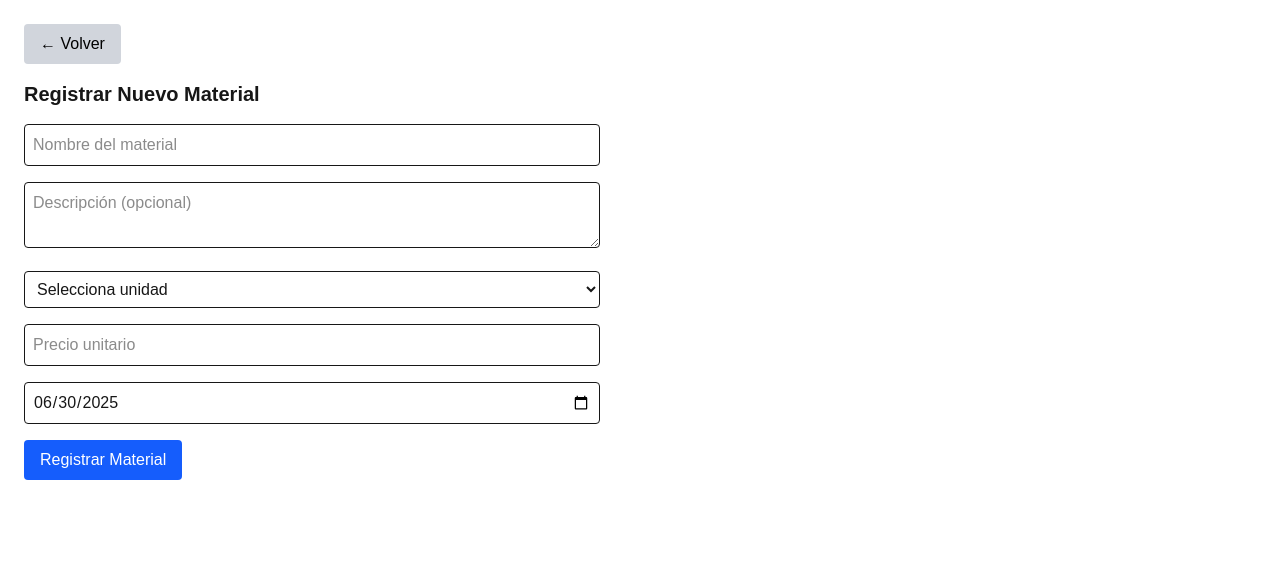
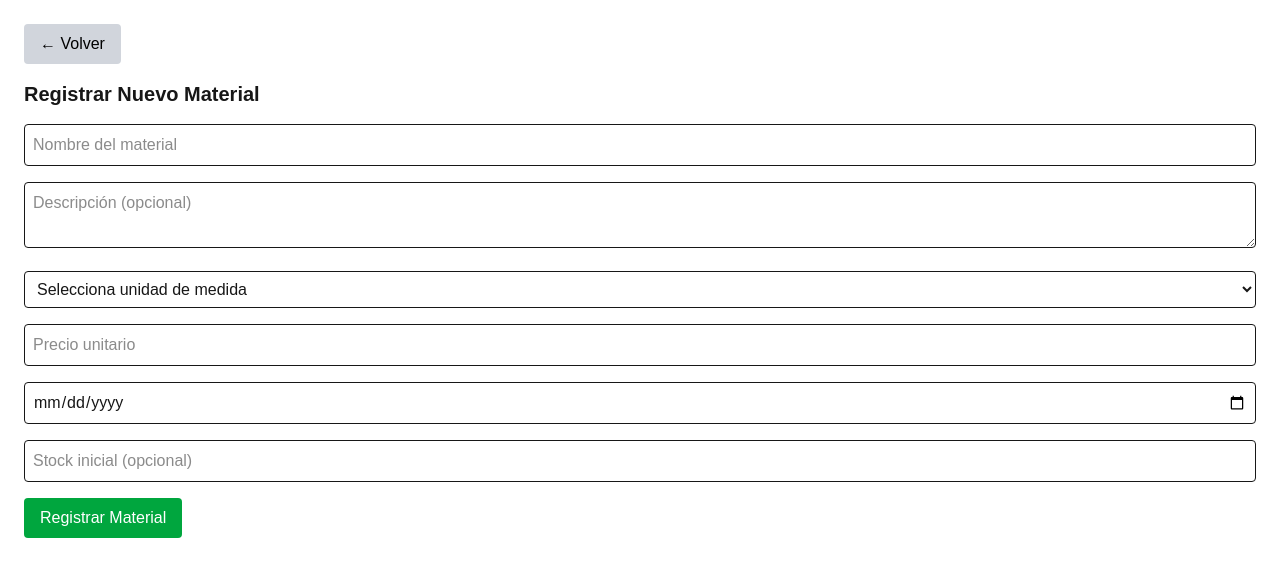
Before and after one commit to diegot-cmd/inventario-obras, a Next.js app: page /materiales/crear in a window 1280 px wide. Shown: the top 576 px of the page. Built offline with nearby package versions, Linux system fonts and the light colour scheme.

Commit message:
actualizacion final

```diff
--- a/src/app/api/materiales/route.ts
+++ b/src/app/api/materiales/route.ts
@@ -4,14 +4,13 @@ import prisma from '@/lib/db'
 export async function POST(req: Request) {
   try {
     const data = await req.json()
-    const { nombre, descripcion, unidad_medida, precio_unitario, fecha_registro } = data
+    const { nombre, descripcion, unidad_medida, precio_unitario, fecha_registro, stock_actual } = data
 
-    // Validación básica
     if (!nombre || !unidad_medida || !precio_unitario) {
       return NextResponse.json({ error: 'Faltan campos obligatorios' }, { status: 400 })
     }
 
-    // Verificar duplicado por nombre
+    // Validar duplicado
     const existente = await prisma.materiales.findFirst({
       where: { nombre: nombre.trim() },
     })
@@ -22,10 +21,9 @@ export async function POST(req: Request) {
 
     // Corregir desfase de zona horaria
     const fecha = fecha_registro
-      ? new Date(new Date(fecha_registro).getTime() - new Date(fecha_registro).getTimezoneOffset() * 60000)
-      : new Date(new Date().getTime() - new Date().getTimezoneOffset() * 60000)
+      ? new Date(new Date(fecha_registro).getTime() + new Date().getTimezoneOffset() * 60000)
+      : new Date(new Date().getTime() + new Date().getTimezoneOffset() * 60000)
 
-    // Guardar material
     const nuevo = await prisma.materiales.create({
       data: {
         nombre: nombre.trim(),
@@ -33,6 +31,7 @@ export async function POST(req: Request) {
         unidad_medida,
         precio_unitario: parseFloat(precio_unitario),
         fecha_registro: fecha,
+        stock_actual: stock_actual ? parseInt(stock_actual) : 0,
       },
     })
 
--- a/src/app/components/CrearMaterialForm.tsx
+++ b/src/app/components/CrearMaterialForm.tsx
@@ -1,27 +1,23 @@
 'use client'
 
-import { useState, useEffect } from 'react'
+import { useState } from 'react'
+import { useRouter } from 'next/navigation'
 
 export default function CrearMaterialForm() {
+  const router = useRouter()
   const [form, setForm] = useState({
     nombre: '',
     descripcion: '',
     unidad_medida: '',
     precio_unitario: '',
     fecha_registro: '',
+    stock_actual: '',
   })
 
   const [mensaje, setMensaje] = useState('')
   const [tipo, setTipo] = useState<'success' | 'error'>('success')
 
-  useEffect(() => {
-    // Corrige la fecha para evitar desfase horario (UTC-5, por ejemplo)
-    const hoy = new Date()
-    const fechaLocal = new Date(hoy.getTime() - hoy.getTimezoneOffset() * 60000)
-      .toISOString()
-      .slice(0, 10) // formato yyyy-mm-dd
-    setForm((prev) => ({ ...prev, fecha_registro: fechaLocal }))
-  }, [])
+  const unidades = ['kg', 'm', 'l', 'unidad', 'm²', 'm³', 'galón', 'saco', 'rollo']
 
   const handleChange = (e: React.ChangeEvent<HTMLInputElement | HTMLSelectElement | HTMLTextAreaElement>) => {
     setForm({ ...form, [e.target.name]: e.target.value })
@@ -30,10 +26,15 @@ export default function CrearMaterialForm() {
   const handleSubmit = async (e: React.FormEvent) => {
     e.preventDefault()
 
+    try {
       const res = await fetch('/api/materiales', {
         method: 'POST',
         headers: { 'Content-Type': 'application/json' },
-      body: JSON.stringify(form),
+        body: JSON.stringify({
+          ...form,
+          precio_unitario: parseFloat(form.precio_unitario),
+          stock_actual: parseInt(form.stock_actual) || 0,
+        }),
       })
 
       const data = await res.json()
@@ -49,14 +50,21 @@ export default function CrearMaterialForm() {
           descripcion: '',
           unidad_medida: '',
           precio_unitario: '',
-        fecha_registro: '', // puedes dejar vacío o volver a establecer la fecha actual
+          fecha_registro: '',
+          stock_actual: '',
         })
+      }
+    } catch (error) {
+      console.error(error)
+      setMensaje('Error al registrar material')
+      setTipo('error')
     }
   }
 
   return (
-    <form onSubmit={handleSubmit} className="space-y-4 max-w-xl">
+    <form onSubmit={handleSubmit} className="space-y-4">
       <input
+        type="text"
         name="nombre"
         value={form.nombre}
         onChange={handleChange}
@@ -80,27 +88,21 @@ export default function CrearMaterialForm() {
         className="w-full border p-2 rounded"
         required
       >
-        <option value="">Selecciona unidad</option>
-        <option value="unidad">Unidad</option>
-        <option value="bolsa">Bolsa</option>
-        <option value="kilo">Kilo</option>
-        <option value="litro">Litro</option>
-        <option value="metro">Metro</option>
-        <option value="metro cúbico">Metro cúbico</option>
-        <option value="galón">Galón</option>
-        <option value="tabla">Tabla</option>
-        <option value="rollo">Rollo</option>
-        <option value="paquete">Paquete</option>
-        <option value="otro">Otro</option>
+        <option value="">Selecciona unidad de medida</option>
+        {unidades.map((u) => (
+          <option key={u} value={u}>
+            {u}
+          </option>
+        ))}
       </select>
 
       <input
         type="number"
+        step="0.01"
         name="precio_unitario"
         value={form.precio_unitario}
         onChange={handleChange}
         placeholder="Precio unitario"
-        step="0.01"
         className="w-full border p-2 rounded"
         required
       />
@@ -111,18 +113,26 @@ export default function CrearMaterialForm() {
         value={form.fecha_registro}
         onChange={handleChange}
         className="w-full border p-2 rounded"
-        required
+      />
+
+      <input
+        type="number"
+        name="stock_actual"
+        value={form.stock_actual}
+        onChange={handleChange}
+        placeholder="Stock inicial (opcional)"
+        className="w-full border p-2 rounded"
       />
 
       <button
         type="submit"
-        className="bg-blue-600 text-white px-4 py-2 rounded hover:bg-blue-700"
+        className="bg-green-600 hover:bg-green-700 text-white px-4 py-2 rounded"
       >
         Registrar Material
       </button>
 
       {mensaje && (
-        <p className={`mt-2 text-sm ${tipo === 'success' ? 'text-green-600' : 'text-red-600'}`}>
+        <p className={`text-sm mt-2 ${tipo === 'success' ? 'text-green-600' : 'text-red-600'}`}>
           {mensaje}
         </p>
       )}
```
Lines whose indentation alone changed are shown as unchanged.
